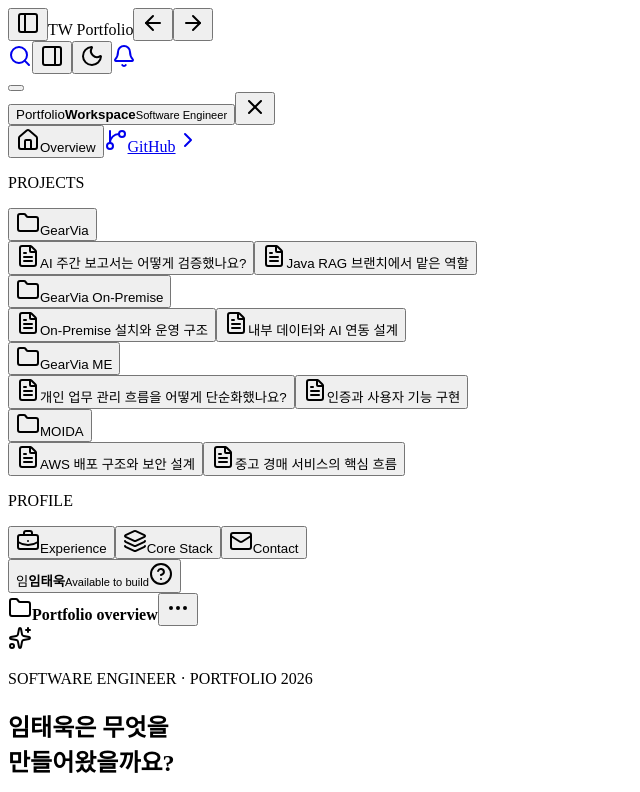
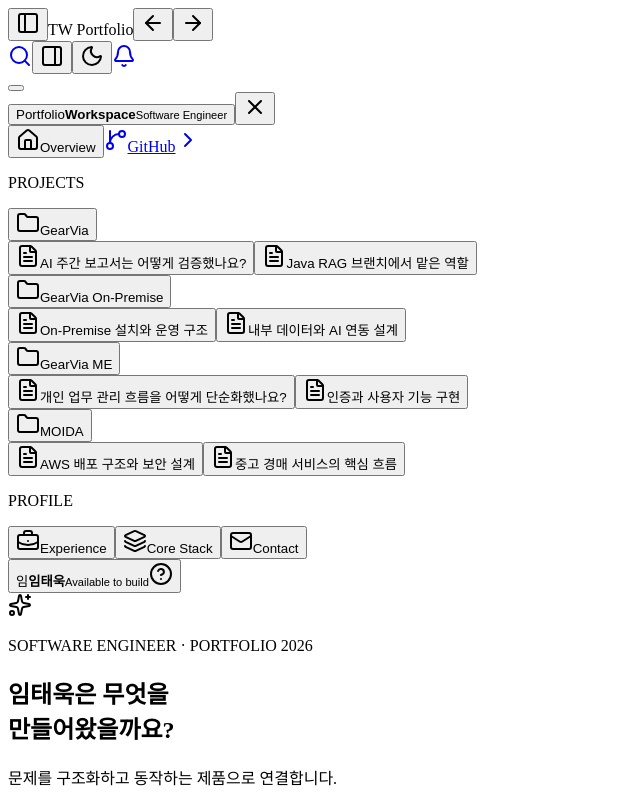
Before and after one commit to study734/study734.github.io, a React (Vite) app: page / in a window 1280 px wide. Shown: the top 792 px of the page, without its empty margins (0-640 px from the left). Built offline with nearby package versions, Linux system fonts and the light colour scheme; the HTML template or start-up script is replaced by a standard one.

Commit message:
fix: scope conversation title to chat records

```diff
--- a/src/App.tsx
+++ b/src/App.tsx
@@ -142,7 +142,6 @@ export default function App() {
     : isDetailComposer
       ? '선택한 항목에 대해 더 질문해보세요'
       : '프로젝트나 경험을 입력해보세요'
-  const conversationTitle = activeThread?.title ?? activeProject?.project.name ?? 'Portfolio overview'
 
   return (
     <div className="portfolio-app">
@@ -165,10 +164,10 @@ export default function App() {
         />
 
         <main className="workspace-main">
-          <header className="conversation-titlebar" aria-label="현재 대화">
-            <span><Folder aria-hidden="true" /><strong>{conversationTitle}</strong></span>
+          {activeThread && <header className="conversation-titlebar" aria-label="현재 대화">
+            <span><Folder aria-hidden="true" /><strong>{activeThread.title}</strong></span>
             <button type="button" aria-label="대화 메뉴"><MoreHorizontal /></button>
-          </header>
+          </header>}
           <section className={`workspace-content ${activeProject ? 'is-project-thread' : ''}`} tabIndex={-1} aria-live="polite">
             {activeView === 'home' && (
               <div className="home-view">
```
Also changed, not shown: 1 other file (tests, documents, lock files or other folders).
